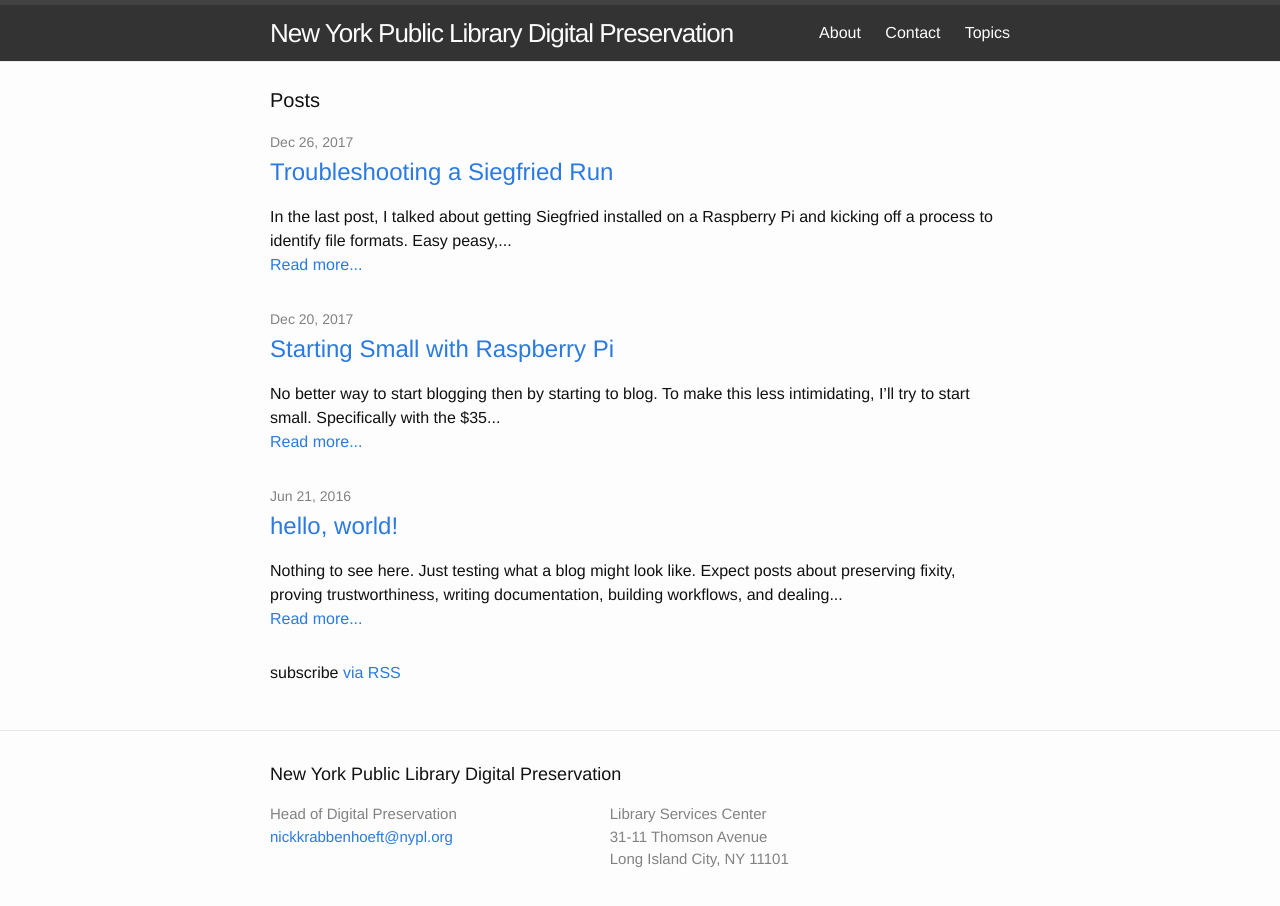
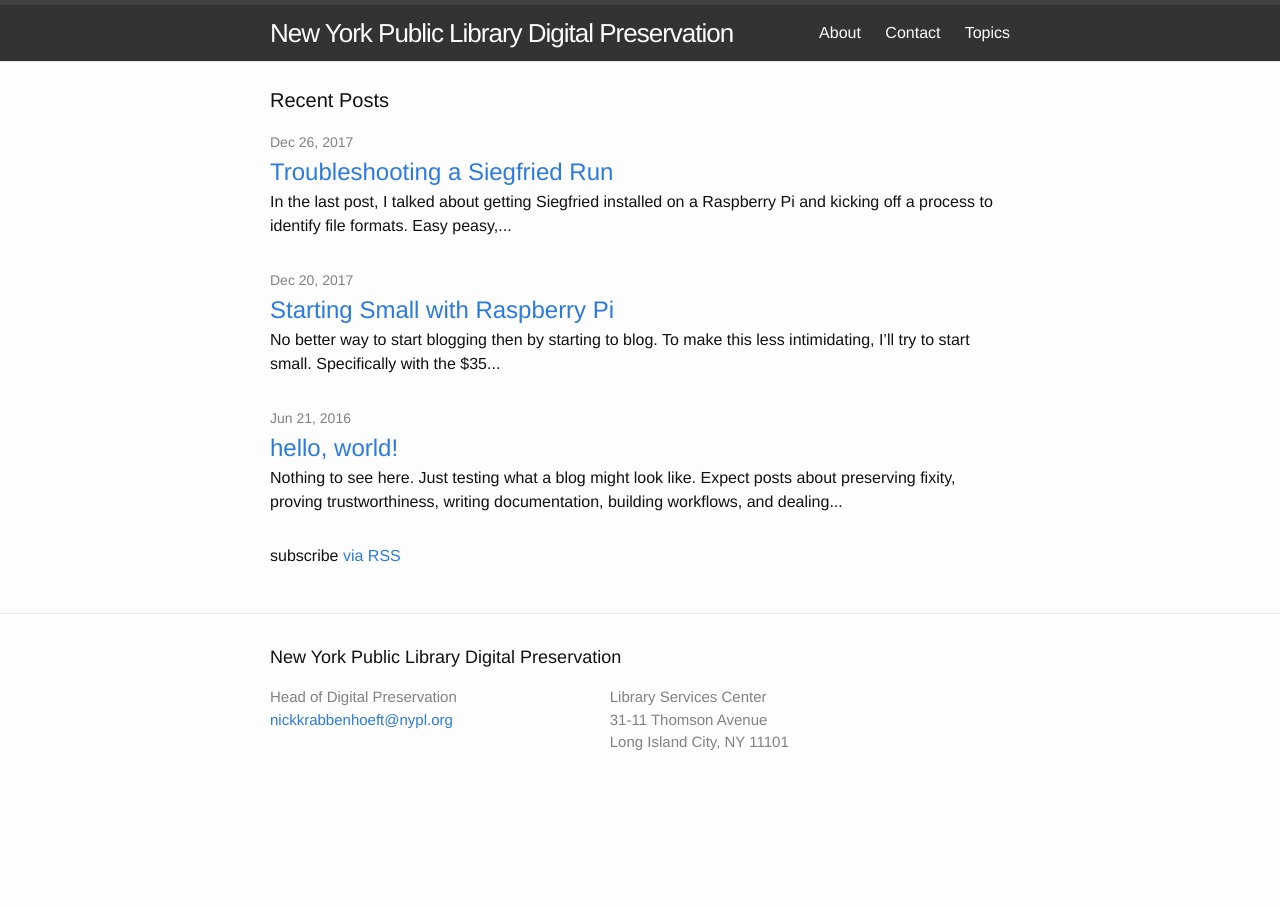
Before and after one commit to NYPL/digpres, a Jekyll site: the page built from index.html, in a window 1280 px wide and 931 px high. Shown: the top 906 px of the window. Built offline with Jekyll 4.4.1, drawn with Linux system fonts in a browser that asks for light colours.

Commit message:
fix nav sort and index margins

```diff
--- a/_includes/header.html
+++ b/_includes/header.html
@@ -14,7 +14,7 @@
       </a>
 
       <div class="trigger">
-        {% for my_page in site.pages %}
+        {% for my_page in site.pages | sort %}
           {% if my_page.title %}
           <a class="page-link" href="{{ my_page.url | prepend: site.baseurl }}">{{ my_page.title }}</a>
           {% endif %}
--- a/_sass/_layout.scss
+++ b/_sass/_layout.scss
@@ -218,6 +218,10 @@ body {
     }
 }
 
+.post-list-header {
+    margin-bottom: 0;
+}
+
 .post-meta {
     font-size: $small-font-size;
     color: $grey-color;
--- a/index.html
+++ b/index.html
@@ -5,18 +5,16 @@ layout: default
 <div class="home">
 
 
-  <h1 class="page-heading">Posts</h1>
+  <h1 class="page-heading">Recent Posts</h1>
 
   <ul class="post-list">
     {% for post in site.posts %}
       <li>
         <span class="post-meta">{{ post.date | date: "%b %-d, %Y" }}</span>
-
-        <h2>
+        <h2 class="post-list-header">
           <a class="post-link" href="{{ post.url | prepend: site.baseurl }}">{{ post.title }}</a>
         </h2>
-        {{ post.content | strip_html | truncatewords:25}}<br>
-            <a href="{{ post.url | prepend: site.baseurl }}">Read more...</a>
+        {{ post.content | strip_html | truncatewords:25}}
       </li>
     {% endfor %}
   </ul>
```
